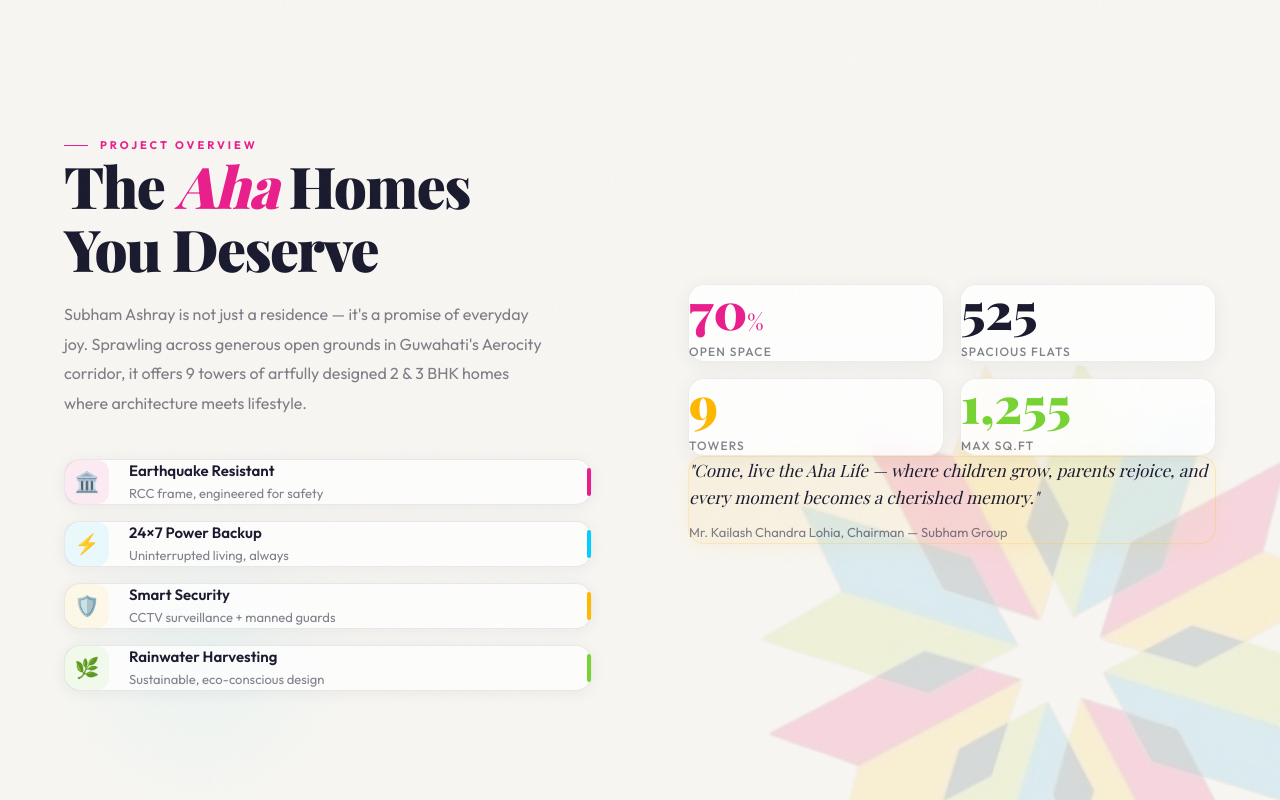
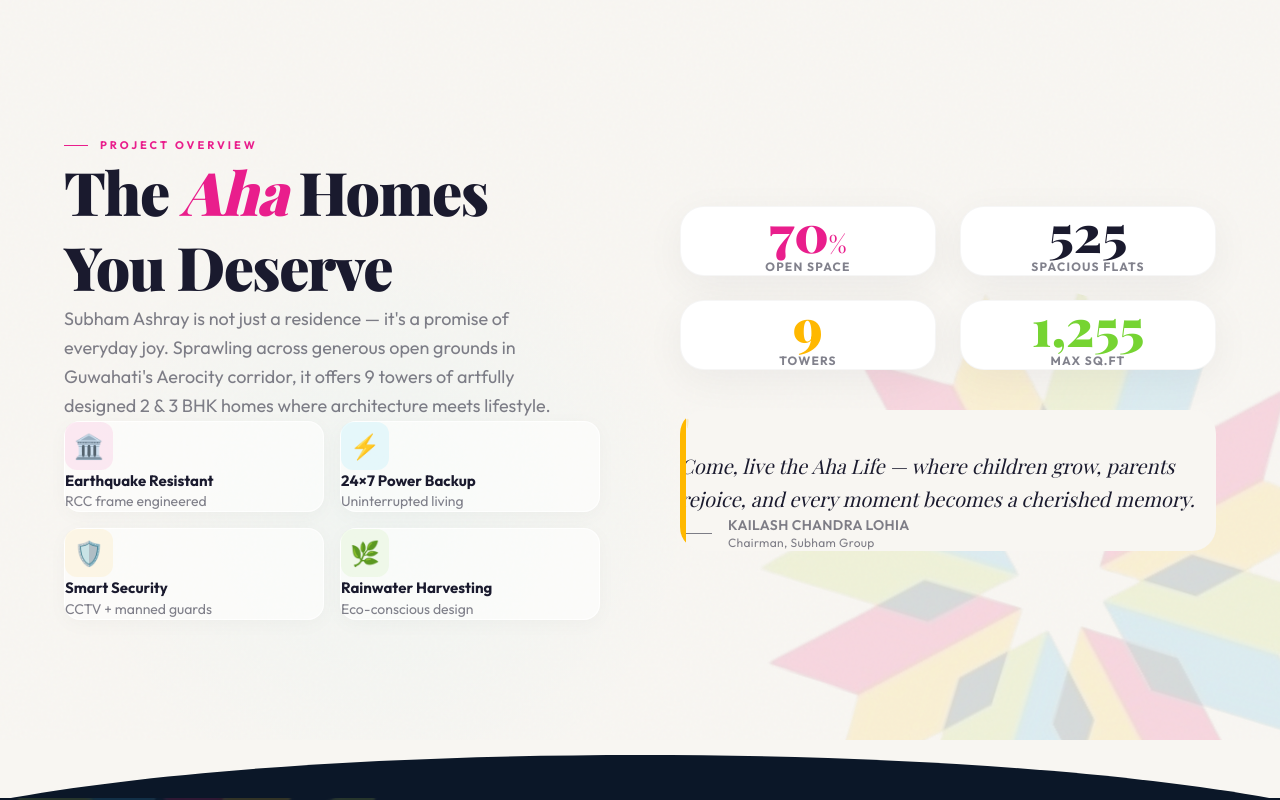
Before and after one commit to ankita1216/Shubham_Ashray, a React (Vite) app: page / in a window 1280 px wide. Shown: the part 860-1660 px from the top of the page. Built offline with nearby package versions, Linux system fonts and the light colour scheme; a web font is replaced by a local one.

Commit message:
Initial commit

```diff
--- a/src/components/home/Overview.jsx
+++ b/src/components/home/Overview.jsx
@@ -6,76 +6,132 @@
 
 export function Overview() {
   const stats = [
-    { target: 70,   suffix: "%", label: "Open Space",    color: COLORS.pink },
-    { target: 525,  suffix: "",  label: "Spacious Flats", color: "#1A1A2E" },
-    { target: 9,    suffix: "",  label: "Towers",         color: COLORS.yellow },
-    { target: 1255, suffix: "",  label: "Max Sq.Ft",      color: COLORS.lime },
+    { target: 70, suffix: "%", label: "Open Space", color: COLORS.pink },
+    { target: 525, suffix: "", label: "Spacious Flats", color: "#1A1A2E" },
+    { target: 9, suffix: "", label: "Towers", color: COLORS.yellow },
+    { target: 1255, suffix: "", label: "Max Sq.Ft", color: COLORS.lime },
   ];
+
   const features = [
-    { icon: "🏛️", name: "Earthquake Resistant", sub: "RCC frame, engineered for safety", accent: COLORS.pink },
-    { icon: "⚡", name: "24×7 Power Backup",     sub: "Uninterrupted living, always",      accent: COLORS.cyan },
-    { icon: "🛡️", name: "Smart Security",         sub: "CCTV surveillance + manned guards", accent: COLORS.yellow },
-    { icon: "🌿", name: "Rainwater Harvesting",   sub: "Sustainable, eco-conscious design", accent: COLORS.lime },
+    { icon: "🏛️", name: "Earthquake Resistant", sub: "RCC frame engineered", accent: COLORS.pink },
+    { icon: "⚡", name: "24×7 Power Backup", sub: "Uninterrupted living", accent: COLORS.cyan },
+    { icon: "🛡️", name: "Smart Security", sub: "CCTV + manned guards", accent: COLORS.yellow },
+    { icon: "🌿", name: "Rainwater Harvesting", sub: "Eco-conscious design", accent: COLORS.lime },
   ];
+
   return (
     <>
-      <section id="overview-section" className="sa-sans sa-noise sa-section" style={{ background: COLORS.warmWhite, position: "relative", overflow: "hidden" }}>
-        <div className="absolute bottom-0 left-0" style={{ width: 400, height: 300, background: `radial-gradient(circle, rgba(0,207,255,0.05) 0%, transparent 65%)`, pointerEvents: "none" }} />
+      <section
+        id="overview-section"
+        className="sa-sans sa-noise sa-section py-20 lg:py-32"
+        style={{ background: COLORS.warmWhite, position: "relative", overflow: "hidden" }}
+      >
+        {/* Subtle Background Glow */}
+        <div
+          className="absolute bottom-0 left-0 pointer-events-none"
+          style={{ width: "60vw", height: "60vh", background: `radial-gradient(circle, rgba(0,207,255,0.03) 0%, transparent 70%)` }}
+        />
 
         {/* Decorative Shapes */}
         <DecorativeShape
           size={600}
           opacity={0.14}
           rotate={15}
-          className="-bottom-40 -right-20"
+          className="absolute -bottom-40 -right-20 pointer-events-none"
         />
 
-        <div className="sa-container grid gap-16 lg:gap-24 items-center" style={{ gridTemplateColumns: "repeat(auto-fit, minmax(320px, 1fr))" }}>
-          <div className="max-w-xl">
-            <div className="sa-reveal mb-3"><SectionLabel onDark={false}>Project Overview</SectionLabel></div>
-            <h2 className="sa-reveal sa-d1 sa-serif" style={{ fontSize: "clamp(34px,4.5vw,58px)", fontWeight: 900, lineHeight: 1.1, letterSpacing: -1.5, marginBottom: 20, color: COLORS.textDark }}>
+        <div className="sa-container max-w-7xl mx-auto px-6 grid lg:grid-cols-2 gap-16 lg:gap-20 items-center relative z-10">
+
+          {/* Left Column: Content & Features */}
+          <div className="flex flex-col">
+            <div className="sa-reveal mb-4">
+              <SectionLabel onDark={false}>Project Overview</SectionLabel>
+            </div>
+
+            <h2 className="sa-reveal sa-d1 sa-serif text-4xl lg:text-5xl xl:text-6xl font-black leading-tight tracking-tight mb-6" style={{ color: COLORS.textDark }}>
               The <em style={{ fontStyle: "italic", color: COLORS.pink }}>Aha</em> Homes<br />You Deserve
             </h2>
-            <p className="sa-reveal sa-d2" style={{ fontSize: 16, color: COLORS.mutedLight, lineHeight: 1.85, marginBottom: 40, maxWidth: 480 }}>
+
+            <p className="sa-reveal sa-d2 text-lg leading-relaxed mb-10 max-w-lg" style={{ color: COLORS.mutedLight }}>
               Subham Ashray is not just a residence — it's a promise of everyday joy. Sprawling across generous open grounds in Guwahati's Aerocity corridor, it offers 9 towers of artfully designed 2 & 3 BHK homes where architecture meets lifestyle.
             </p>
-            <div className="flex flex-col gap-4 sa-reveal sa-d3">
+
+            {/* Features changed to a 2x2 grid for better use of space */}
+            <div className="grid grid-cols-1 sm:grid-cols-2 gap-4 sa-reveal sa-d3">
               {features.map(({ icon, name, sub, accent }) => (
-                <div key={name} className="sa-feature-row flex items-center gap-5 px-5 py-4 rounded-2xl"
-                  style={{ background: "rgba(255,255,255,0.75)", border: "1px solid rgba(26,26,46,0.09)", backdropFilter: "blur(8px)", boxShadow: "0 2px 16px rgba(26,26,46,0.06)" }}>
-                  <div className="flex items-center justify-center rounded-xl flex-shrink-0 text-xl"
-                    style={{ width: 44, height: 44, background: `${accent}14`, display: "flex", alignItems: "center", justifyContent: "center" }}>{icon}</div>
-                  <div>
-                    <div style={{ fontSize: 15, fontWeight: 600, marginBottom: 2, color: COLORS.textDark }}>{name}</div>
-                    <div style={{ fontSize: 13, color: COLORS.mutedLight }}>{sub}</div>
+                <div
+                  key={name}
+                  className="group flex flex-col p-5 rounded-2xl transition-transform hover:-translate-y-1 duration-300"
+                  style={{
+                    background: "rgba(255,255,255,0.6)",
+                    border: "1px solid rgba(255,255,255,0.8)",
+                    boxShadow: "0 4px 20px rgba(0,0,0,0.03)"
+                  }}
+                >
+                  <div
+                    className="flex items-center justify-center rounded-xl text-2xl mb-4 h-12 w-12"
+                    style={{ background: `${accent}15`, color: accent }}
+                  >
+                    {icon}
                   </div>
-                  <div style={{ marginLeft: "auto", width: 4, height: 28, background: accent, borderRadius: 2, flexShrink: 0 }} />
+                  <h4 className="text-[15px] font-bold mb-1" style={{ color: COLORS.textDark }}>{name}</h4>
+                  <p className="text-sm leading-snug" style={{ color: COLORS.mutedLight }}>{sub}</p>
                 </div>
               ))}
             </div>
           </div>
 
-          <div>
-            <div className="sa-reveal sa-d2 grid grid-cols-1 sm:grid-cols-2 gap-4 mb-8">
+          {/* Right Column: Stats & Quote */}
+          <div className="flex flex-col gap-10">
+
+            {/* Stats Grid */}
+            <div className="sa-reveal sa-d2 grid grid-cols-2 gap-4 lg:gap-6">
               {stats.map(({ target, suffix, label, color }) => (
-                <div key={label} className="sa-metric-card-light p-8 rounded-2xl"
-                  style={{ background: "rgba(255,255,255,0.85)", border: "1px solid rgba(26,26,46,0.08)", boxShadow: "0 4px 20px rgba(26,26,46,0.06)", backdropFilter: "blur(12px)" }}>
-                  <span className="sa-serif block" style={{ fontSize: 50, fontWeight: 900, lineHeight: 1, color, marginBottom: 8 }}>
-                    <span data-counter data-target={target}>0</span><span style={{ fontSize: 22, fontWeight: 400 }}>{suffix}</span>
+                <div
+                  key={label}
+                  className="flex flex-col justify-center p-8 rounded-3xl text-center"
+                  style={{
+                    background: "#FFFFFF",
+                    border: "1px solid rgba(26,26,46,0.04)",
+                    boxShadow: "0 10px 40px rgba(26,26,46,0.05)"
+                  }}
+                >
+                  <span className="sa-serif block mb-2" style={{ fontSize: "clamp(40px, 4vw, 56px)", fontWeight: 900, lineHeight: 1, color }}>
+                    <span data-counter data-target={target}>0</span>
+                    <span className="text-2xl font-medium">{suffix}</span>
                   </span>
-                  <div style={{ fontSize: 12, color: COLORS.mutedLight, textTransform: "uppercase", letterSpacing: 1.2, fontWeight: 500 }}>{label}</div>
+                  <div className="text-xs font-bold uppercase tracking-widest mt-1" style={{ color: COLORS.mutedLight }}>
+                    {label}
+                  </div>
                 </div>
               ))}
             </div>
-            <div className="sa-reveal sa-d4 p-7 rounded-2xl" style={{ background: "linear-gradient(135deg,rgba(255,184,0,0.08),rgba(255,184,0,0.03))", borderLeft: `3px solid ${COLORS.yellow}`, border: `1px solid rgba(255,184,0,0.2)`, boxShadow: "0 4px 20px rgba(255,184,0,0.08)" }}>
-              <p className="sa-serif" style={{ fontSize: 17, fontStyle: "italic", lineHeight: 1.6, color: COLORS.textDark, marginBottom: 12 }}>
-                "Come, live the Aha Life — where children grow, parents rejoice, and every moment becomes a cherished memory."
+
+            {/* Redesigned Quote Block */}
+            <div
+              className="sa-reveal sa-d4 p-8 rounded-3xl relative overflow-hidden"
+              style={{ background: COLORS.warmWhite }}
+            >
+              {/* Subtle accent line instead of heavy borders */}
+              <div className="absolute top-0 left-0 w-1.5 h-full" style={{ background: COLORS.yellow }} />
+
+              <div className="text-4xl opacity-20 mb-2 sa-serif" style={{ color: COLORS.yellow }}>"</div>
+              <p className="sa-serif text-lg lg:text-xl italic leading-relaxed mb-6" style={{ color: COLORS.textDark }}>
+                Come, live the Aha Life — where children grow, parents rejoice, and every moment becomes a cherished memory.
               </p>
-              <p style={{ fontSize: 13, color: COLORS.mutedLight }}>Mr. Kailash Chandra Lohia, Chairman — Subham Group</p>
+
+              <div className="flex items-center gap-4">
+                <div className="h-[1px] w-8" style={{ background: COLORS.mutedLight }} />
+                <p className="text-sm font-semibold tracking-wide uppercase" style={{ color: COLORS.mutedLight }}>
+                  Kailash Chandra Lohia <span className="font-normal normal-case block text-xs mt-0.5">Chairman, Subham Group</span>
+                </p>
+              </div>
             </div>
+
           </div>
         </div>
       </section>
+
       <WaveLightToDark fromColor={COLORS.warmWhite} toColor={COLORS.darkBlue} />
     </>
   );
```
